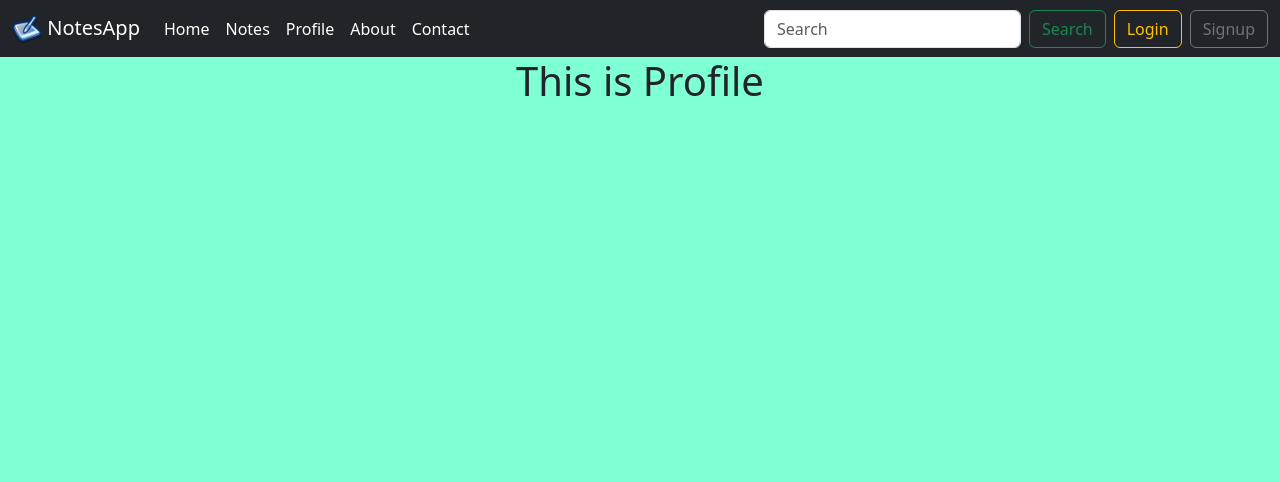
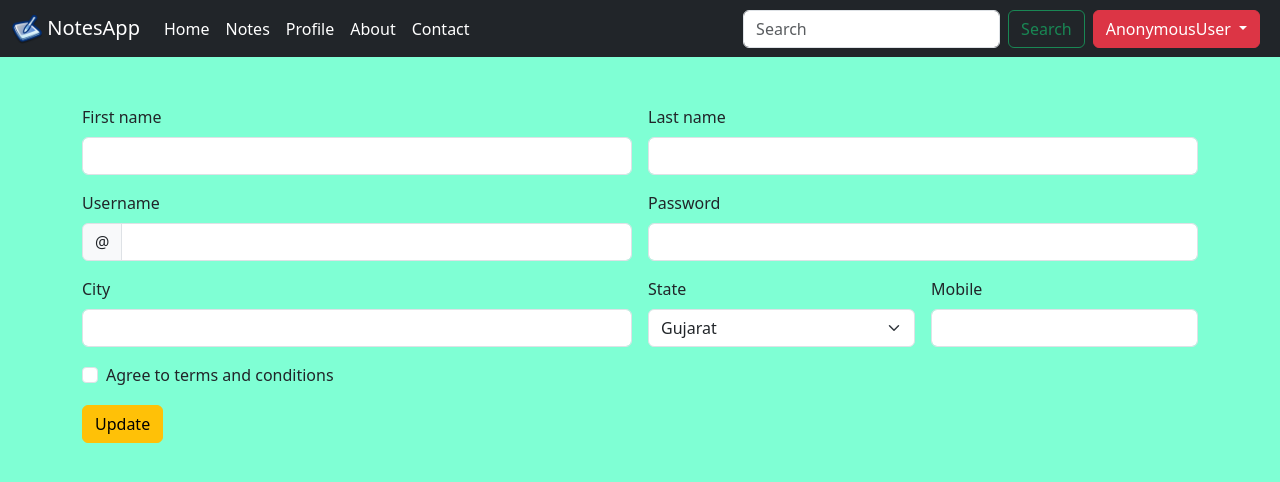
Before and after one commit to SanketTOPS/21Feb_Python, a Django app: template Django Project/FinalProject/templates/profile.html in a window 1280 px wide. Shown: the top 482 px of the page. Run offline with Django 4.2, Linux system fonts and the light colour scheme; the template is opened without the code that fills it, so the values that code supplies are empty.

Commit message:
Update Profile

```diff
--- a/Django Project/FinalProject/myapp/forms.py
+++ b/Django Project/FinalProject/myapp/forms.py
@@ -5,3 +5,8 @@ class signupForm(forms.ModelForm):
     class Meta:
         model=userSignup
         fields='__all__'
+
+class updateForm(forms.ModelForm):
+    class Meta:
+        model=userSignup
+        fields=['firstname','lastname','username','password','state','city','mobile']
--- a/Django Project/FinalProject/templates/notes.html
+++ b/Django Project/FinalProject/templates/notes.html
@@ -64,7 +64,7 @@
                       {{user}}
                     </button>
                     <ul class="dropdown-menu">
-                      <li><a class="dropdown-item" href="#">Update Profile</a></li>
+                      <li><a class="dropdown-item" href="/profile">Update Profile</a></li>
                       <li><a class="dropdown-item" href="/userlogout">Logout</a></li>
                     </ul>
                   </div>
--- a/Django Project/FinalProject/templates/profile.html
+++ b/Django Project/FinalProject/templates/profile.html
@@ -19,7 +19,8 @@
     <nav class="navbar navbar-expand-lg navbar-dark bg-dark">
         <div class="container-fluid">
             <a class="navbar-brand" href="#">
-                <img src="/static/imgs/notesapp_logo.png" alt="Logo" width="30" height="30" class="d-inline-block align-text-top">
+                <img src="/static/imgs/notesapp_logo.png" alt="Logo" width="30" height="30"
+                    class="d-inline-block align-text-top">
                 NotesApp
             </a>
             <button class="navbar-toggler" type="button" data-bs-toggle="collapse"
@@ -50,72 +51,43 @@
                     <input class="form-control me-2" type="search" placeholder="Search" aria-label="Search">
                     <button class="btn btn-outline-success" type="submit">Search</button>
                 </form>
-                <button class="btn btn-outline-warning mx-2" data-bs-toggle="modal"
+                {% if user is none %}
+                <button class="btn btn-outline-warning" data-bs-toggle="modal"
                     data-bs-target="#loginModal">Login</button>
-                <button class="btn btn-outline-secondary" data-bs-toggle="modal"
+                <button class="btn btn-outline-secondary mx-2" data-bs-toggle="modal"
                     data-bs-target="#signupModal">Signup</button>
+                {% else %}
+                <!-- <button class="btn btn-outline-danger">Logout</button> -->
+                <!-- Example single danger button -->
+                <div class="dropdown">
+                    <button class="btn btn-danger dropdown-toggle mx-2" type="button" data-bs-toggle="dropdown"
+                        aria-expanded="false">
+                        {{user}}
+                    </button>
+                    <ul class="dropdown-menu">
+                        <li><a class="dropdown-item" href="/userlogout">Logout</a></li>
+                    </ul>
+                </div>
+                {% endif %}
             </div>
         </div>
     </nav>
     <!-- Navbar End -->
 
-    <center><h1>This is Profile</h1></center>
-
-    <!-- Login Modal Start -->
-    <div class="modal fade" id="loginModal" tabindex="-1" aria-labelledby="exampleModalLabel" aria-hidden="true">
-        <div class="modal-dialog">
-            <div class="modal-content">
-                <div class="modal-header">
-                    <h1 class="modal-title fs-5" id="exampleModalLabel">Login</h1>
-                    <button type="button" class="btn-close" data-bs-dismiss="modal" aria-label="Close"></button>
-                </div>
-                <div class="modal-body">
-                    <form>
-                        <div class="mb-3">
-                            <label for="exampleInputEmail1" class="form-label">Username</label>
-                            <input type="email" class="form-control" id="exampleInputEmail1"
-                                aria-describedby="emailHelp">
-                            <div id="emailHelp" class="form-text">We'll never share your email with anyone else.</div>
-                        </div>
-                        <div class="mb-3">
-                            <label for="exampleInputPassword1" class="form-label">Password</label>
-                            <input type="password" class="form-control" id="exampleInputPassword1">
-                        </div>
-                        <div class="mb-3 form-check">
-                            <input type="checkbox" class="form-check-input" id="exampleCheck1">
-                            <label class="form-check-label" for="exampleCheck1">Check me out</label>
-                        </div>
-                        <button type="submit" class="btn btn-primary">Login</button>
-                    </form>
-                </div>
-                <div class="modal-footer">
-                    <button type="button" class="btn btn-secondary" data-bs-dismiss="modal">Close</button>
-                </div>
-            </div>
-        </div>
-    </div>
-    <!-- Login Modal End -->
-
-    <!-- Signup Modal Start -->
-    <div class="modal fade" id="signupModal" tabindex="-1" aria-labelledby="exampleModalLabel" aria-hidden="true">
-        <div class="modal-dialog">
-            <div class="modal-content">
-                <div class="modal-header">
-                    <h1 class="modal-title fs-5" id="exampleModalLabel">Signup</h1>
-                    <button type="button" class="btn-close" data-bs-dismiss="modal" aria-label="Close"></button>
-                </div>
-                <div class="modal-body">
-                    <form class="row g-3 needs-validation" novalidate>
+    <!-- Update Profile Form Start -->
+    <div class="container my-5">
+        <form method="post" class="row g-3 needs-validation" novalidate>
+            {% csrf_token %}
             <div class="col-md-6">
                 <label for="validationCustom01" class="form-label">First name</label>
-                            <input type="text" class="form-control" id="validationCustom01" required>
+                <input type="text" name="firstname" value="{{cuser.firstname}}" class="form-control" id="validationCustom01" required>
                 <div class="valid-feedback">
                     Looks good!
                 </div>
             </div>
             <div class="col-md-6">
                 <label for="validationCustom02" class="form-label">Last name</label>
-                            <input type="text" class="form-control" id="validationCustom02" required>
+                <input type="text" name="lastname" value="{{cuser.lastname}}" class="form-control" id="validationCustom02" required>
                 <div class="valid-feedback">
                     Looks good!
                 </div>
@@ -124,7 +96,7 @@
                 <label for="validationCustomUsername" class="form-label">Username</label>
                 <div class="input-group has-validation">
                     <span class="input-group-text" id="inputGroupPrepend">@</span>
-                                <input type="text" class="form-control" id="validationCustomUsername"
+                    <input type="text" name="username" value="{{cuser.username}}" class="form-control" id="validationCustomUsername"
                         aria-describedby="inputGroupPrepend" required>
                     <div class="invalid-feedback">
                         Please choose a username.
@@ -133,22 +105,21 @@
             </div>
             <div class="col-md-6">
                 <label for="validationCustom01" class="form-label">Password</label>
-                            <input type="password" class="form-control" id="validationCustom01" required>
+                <input type="password" name="password" value="{{cuser.password}}"  class="form-control" id="validationCustom01" required>
                 <div class="valid-feedback">
                     Looks good!
                 </div>
             </div>
             <div class="col-md-6">
                 <label for="validationCustom03" class="form-label">City</label>
-                            <input type="text" class="form-control" id="validationCustom03" required>
+                <input type="text" name="city" value="{{cuser.city}}"  class="form-control" id="validationCustom03" required>
                 <div class="invalid-feedback">
                     Please provide a valid city.
                 </div>
             </div>
             <div class="col-md-3">
                 <label for="validationCustom04" class="form-label">State</label>
-                            <select class="form-select" id="validationCustom04" required>
-                                <option selected disabled value="">Choose...</option>
+                <select class="form-select" value="{{cuser.state}}" name="state" id="validationCustom04" required>
                     <option>Gujarat</option>
                     <option>Delhi</option>
                     <option>Punjab</option>
@@ -161,7 +132,7 @@
             </div>
             <div class="col-md-3">
                 <label for="validationCustom05" class="form-label">Mobile</label>
-                            <input type="number" class="form-control" id="validationCustom05" required>
+                <input type="number" name="mobile" value="{{cuser.mobile}}" class="form-control" id="validationCustom05" required>
                 <div class="invalid-feedback">
                     Please provide a valid zip.
                 </div>
@@ -178,17 +149,12 @@
                 </div>
             </div>
             <div class="col-12">
-                            <button class="btn btn-primary" type="submit">Signup</button>
+                <button class="btn btn-warning" type="submit">Update</button>
             </div>
         </form>
     </div>
-                <div class="modal-footer">
-                    <button type="button" class="btn btn-secondary" data-bs-dismiss="modal">Close</button>
-                </div>
-            </div>
-        </div>
-    </div>
-    <!-- Signup Modal End -->
+    <!-- Update Profile Form End -->
+
 </body>
 
 </html>
```
Also changed, not shown: Django Project/FinalProject/myapp/views.py (+19 -2 lines). Lines whose indentation alone changed are shown as unchanged.
